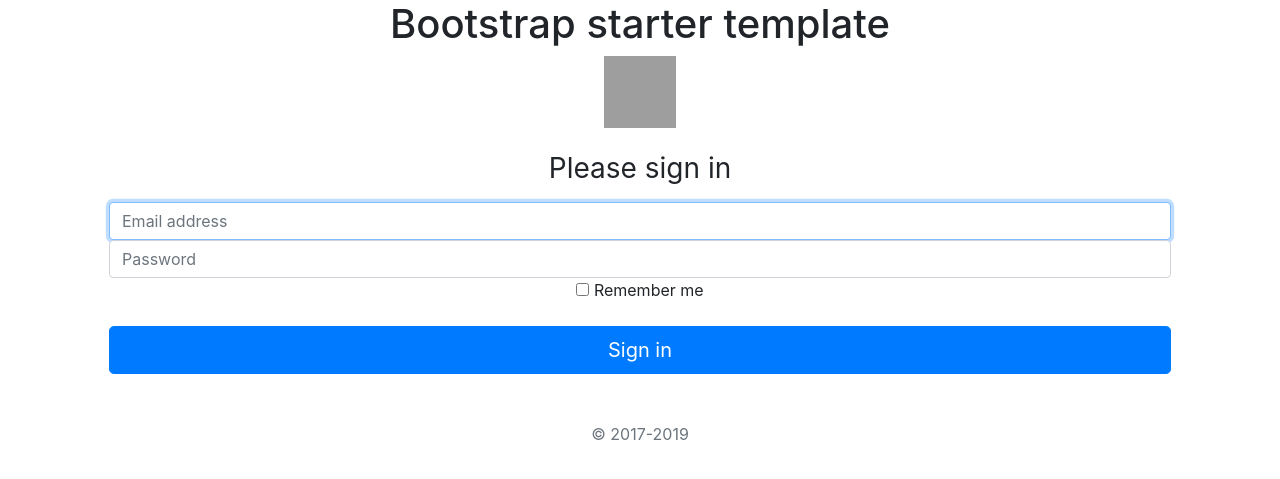
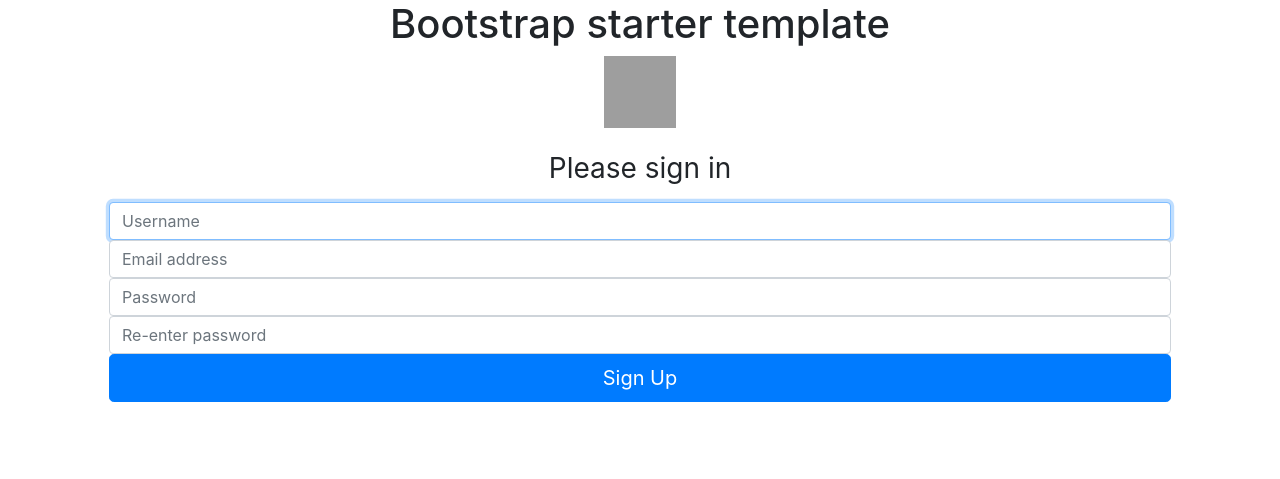
Before and after one commit to narodnik/borse, a Django app: page / in a window 1280 px wide. Shown: the part 128-607 px from the top of the page. Run offline with Django 3.2, Linux system fonts and the light colour scheme; some libraries are stand-ins or nearby versions; grey boxes are pictures that could not be loaded.

Commit message:
added registration

```diff
--- a/order/forms.py
+++ b/order/forms.py
@@ -3,3 +3,9 @@
 class BookForm(forms.Form):
     renewal_date = forms.DateField(
         help_text="Enter a date between now and 4 weeks (default 3).")
+
+class RegisterForm(forms.Form):
+    username = forms.CharField()
+    email = forms.EmailField()
+    password = forms.CharField()
+    password_again = forms.CharField()
--- a/order/templates/index.html
+++ b/order/templates/index.html
@@ -4,20 +4,24 @@
     <h1>Bootstrap starter template</h1>
 
 {% if not user.is_authenticated %}
-    <form class="form-signin">
+<form class="form-signin" method="post" action="{% url 'register' %}">
+      {% csrf_token %}
   <img class="mb-4" src="/docs/4.3/assets/brand/bootstrap-solid.svg" alt="" width="72" height="72">
   <h1 class="h3 mb-3 font-weight-normal">Please sign in</h1>
+  <label for="inputEmail" class="sr-only">Username</label>
+  <input name="username" type="text" id="inputEmail" class="form-control" placeholder="Username" required autofocus>
   <label for="inputEmail" class="sr-only">Email address</label>
-  <input type="email" id="inputEmail" class="form-control" placeholder="Email address" required autofocus>
+  <input name="email" type="email" id="inputEmail" class="form-control" placeholder="Email address" required autofocus>
   <label for="inputPassword" class="sr-only">Password</label>
-  <input type="password" id="inputPassword" class="form-control" placeholder="Password" required>
-  <div class="checkbox mb-3">
+  <input name="password" type="password" id="inputPassword" class="form-control" placeholder="Password" required>
+  <label for="inputPassword" class="sr-only">Re-enter password</label>
+  <input name="password_again" type="password" id="inputPassword" class="form-control" placeholder="Re-enter password" required>
+  <!--<div class="checkbox mb-3">
     <label>
       <input type="checkbox" value="remember-me"> Remember me
     </label>
-  </div>
-  <button class="btn btn-lg btn-primary btn-block" type="submit">Sign in</button>
-  <p class="mt-5 mb-3 text-muted">&copy; 2017-2019</p>
+  </div>-->
+  <button class="btn btn-lg btn-primary btn-block" type="submit">Sign Up</button>
   </form>
 
 {% else %}
--- /dev/null
+++ b/order/templates/register.html
@@ -0,0 +1,4 @@
+{% extends 'base.html' %}
+{% block content %}
+done, check ur mail nigga
+{% endblock %}
--- a/order/urls.py
+++ b/order/urls.py
@@ -7,4 +7,5 @@
     path('other/', views.other),
     path('login/', views.login_view, name='login'),
     path('logout/', views.logout_view),
+    path('register/', views.register, name='register'),
 ]
--- a/order/views.py
+++ b/order/views.py
@@ -4,7 +4,8 @@
 from django.http import HttpResponse
 from django.shortcuts import redirect, render
 
-from order.forms import BookForm
+from order.forms import BookForm, RegisterForm
+from order.models import AccountUser
 
 def requires_login(function):
     def wrap(request, *args, **kwargs):
@@ -57,3 +58,36 @@
 
     login(request, user)
     return redirect('/')
+
+def register(request):
+    if request.method != 'POST':
+        print('Not post')
+        return redirect('/')
+
+    form = RegisterForm(request.POST)
+    if not form.is_valid():
+        # TODO: give error message why invalid
+        print('Invalid form')
+        return redirect('/')
+
+    username = form.cleaned_data['username']
+    email = form.cleaned_data['email']
+    password = form.cleaned_data['password']
+    password_again = form.cleaned_data['password_again']
+
+    if password != password_again:
+        # TODO: give error message why invalid
+        print('Passwords unmatching')
+        return redirect('/')
+
+    # TODO: check username is unique
+
+    # TODO: check appropriate password
+
+    # create new user
+    user = AccountUser.objects.create_user(
+        username=username,
+        email=email,
+        password=password)
+
+    return render(request, 'register.html')
```
